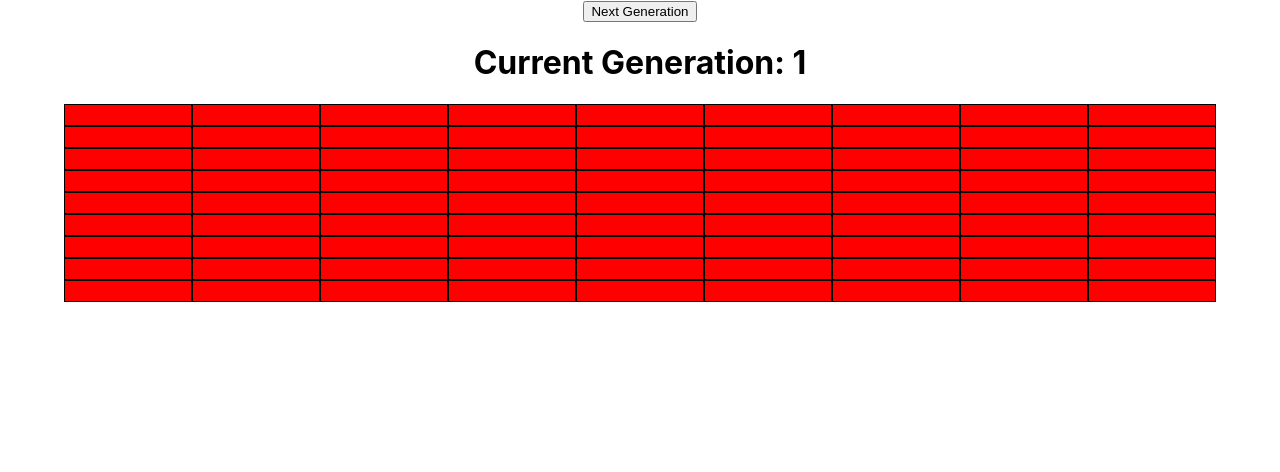
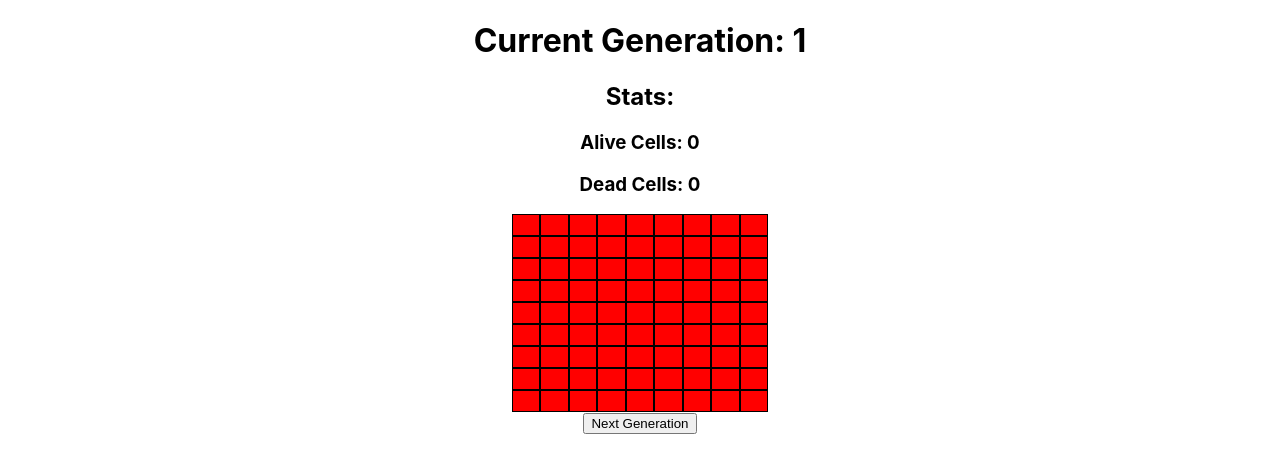
Before and after one commit to DillonRmD/Game-Of-Life-React, a React (Create React App) app: page / in a window 1280 px wide. Shown: the top 472 px of the page. Built offline with nearby package versions, Linux system fonts and the light colour scheme; the HTML template or start-up script is replaced by a standard one.

Commit message:
Redesigned ui and added stats interface

```diff
--- a/src/App.css
+++ b/src/App.css
@@ -5,8 +5,8 @@
 .grid{
   display:grid;
   grid-template-columns: repeat(9, 1fr);
-  margin-left: 5%;
-  margin-right: 5%;
+  margin-left: 40%;
+  margin-right: 40%;
 }
 
 .row{
--- a/src/App.tsx
+++ b/src/App.tsx
@@ -3,6 +3,11 @@ import "./App.css";
 
 interface IGrid {
     elements: number[][];
+}
+
+interface IStats{
+    currentAlive: number;
+    currentDead: number;
 }
 
 const App = () => {
@@ -23,19 +28,48 @@ const App = () => {
         return grid;
     }
 
+    function createStats(){
+        let stats: IStats = {
+            currentAlive: 0,
+            currentDead: 0,
+        };
+        return stats;
+    }
+
     const [grid, setGrid] = useState<IGrid>(createGrid());
+    const [stats, setStats] = useState<IStats>(createStats());
     const [history, setHistory] = useState<IGrid[]>([]);
-
     const [currentGeneration, setCurrentGeneration] = useState<number>(1);
     useEffect(() => {
         if (currentGeneration < 1) setCurrentGeneration(1);
     }, [currentGeneration]);
+
+    function updateStats(currGrid: IGrid){
+        let result: IStats = {
+            currentAlive: 0,
+            currentDead: 0,
+        };
+
+        for(const row of currGrid.elements)
+        {
+            for(const val of row)
+            {
+                if(val === 1)
+                    result.currentAlive += 1;
+                else if(val === 0)
+                    result.currentDead += 1;
+            }
+        }
+
+        return result;
+    }
 
     function setGridValue(rowIndex: number, colIndex: number, value: number) {
         //spread operator to set the reference of the grid to newGrid so we can acutally get the state to catch the change
         const newGrid = createGrid();
         newGrid.elements = [...grid.elements];
         newGrid.elements[rowIndex][colIndex] = value;
+        setStats(updateStats(newGrid));
         setGrid(newGrid);
     }
 
@@ -144,16 +178,11 @@ const App = () => {
 
     return (
         <div className="App">
-            {currentGeneration > 1 ? (
-                <button onClick={() => prevGeneration()} id="">
-                    Previous Generation
-                </button>
-            ) : null}
 
-            <button onClick={() => nextGeneration()} id="">
-                Next Generation
-            </button>
             <h1>Current Generation: {currentGeneration}</h1>
+            <h2>Stats: </h2>
+            <h3>Alive Cells: {stats.currentAlive} </h3>
+            <h3>Dead Cells: {stats.currentDead}</h3>
             <div className="grid">
                 {grid.elements.map((row, rowIndex) => (
                     <div key={rowIndex} className="row">
@@ -173,6 +202,15 @@ const App = () => {
                     </div>
                 ))}
             </div>
+            {currentGeneration > 1 ? (
+                <button onClick={() => prevGeneration()} id="">
+                    Previous Generation
+                </button>
+            ) : null}
+
+            <button onClick={() => nextGeneration()} id="">
+                Next Generation
+            </button>
         </div>
     );
 };
```
